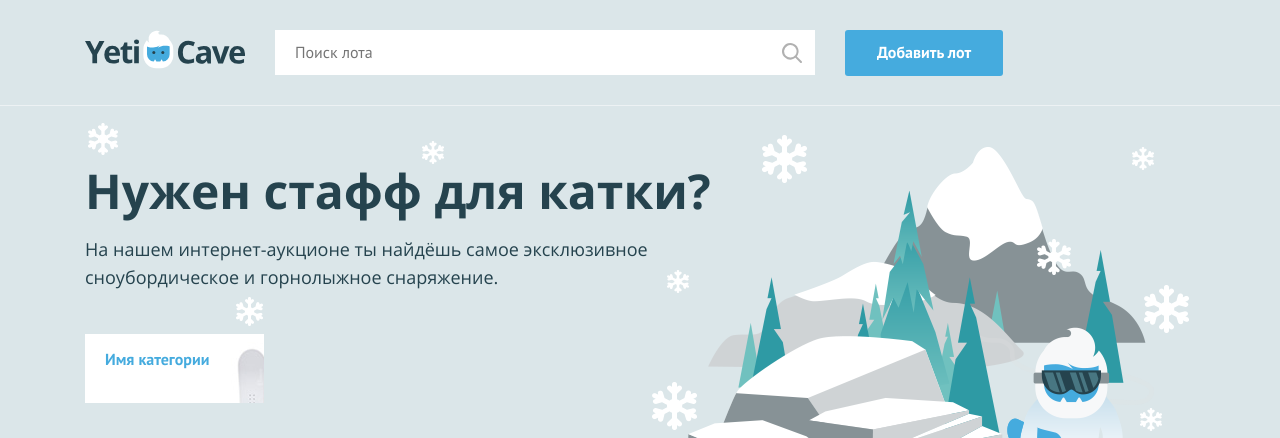
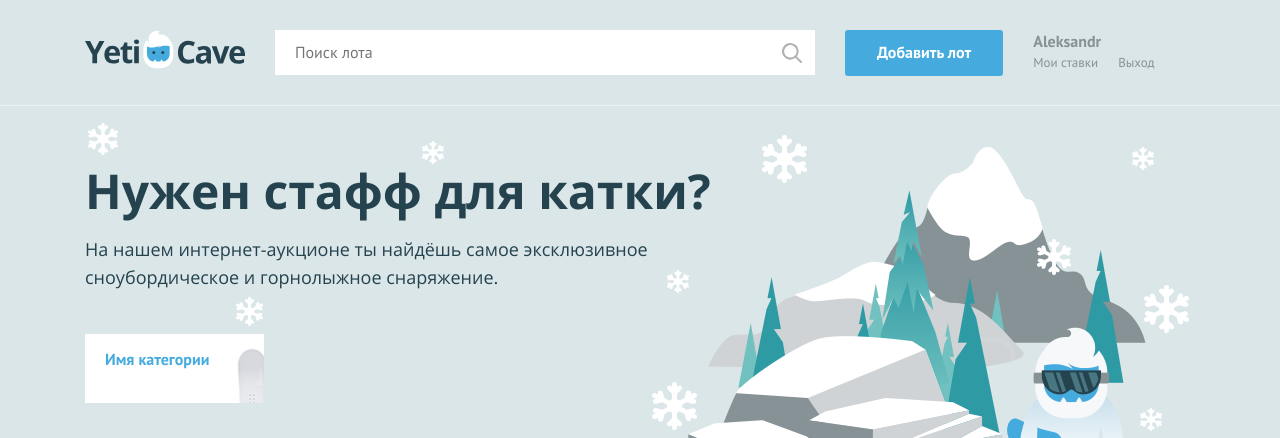
Before and after one commit to bor66/1342099-yeticave-12, a PHP site: page / in a window 1280 px wide. Shown: the top 438 px of the page. Run offline with PHP 8.4, Linux system fonts and the light colour scheme.

Commit message:
изменен

```diff
--- a/index.php
+++ b/index.php
@@ -1,7 +1,7 @@
 <?php
 $is_auth = rand(0, 1);
 
-$user_name = ''; // укажите здесь ваше имя
+$user_name = 'Aleksandr'; // укажите здесь ваше имя
 ?>
 <!DOCTYPE html>
 <html lang="ru">
@@ -27,9 +27,23 @@ $user_name = ''; // укажите здесь ваше имя
         <a class="main-header__add-lot button" href="pages/add-lot.html">Добавить лот</a>
 
         <nav class="user-menu">
-
-        <!-- здесь должен быть PHP код для показа меню и данных пользователя -->
-
+    <!-- здесь должен быть PHP код для показа меню и данных пользователя -->
+<?php if($is_auth == 1): ?>
+        <div class="user-menu__logged">
+    <p><?=$user_name; ?></p>
+    <a class="user-menu__bets" href="pages/my-bets.html">Мои ставки</a>
+    <a class="user-menu__logout" href="#">Выход</a>
+  </div>
+        <?php else: ?>
+        <ul class="user-menu__list">
+    <li class="user-menu__item">
+      <a href="#">Регистрация</a>
+    </li>
+    <li class="user-menu__item">
+      <a href="#">Вход</a>
+    </li>
+  </ul>
+        <?php endif ?>
         </nav>
     </div>
 </header>
```
